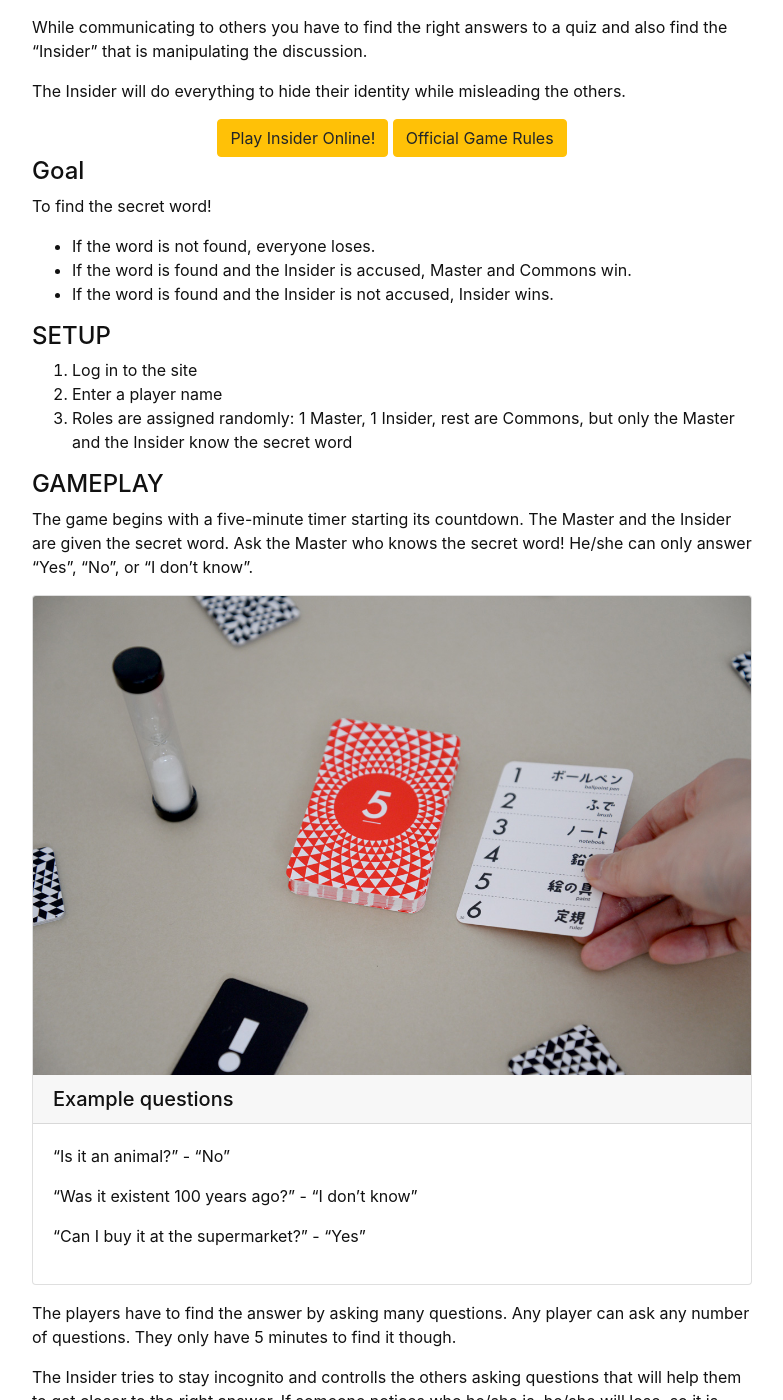
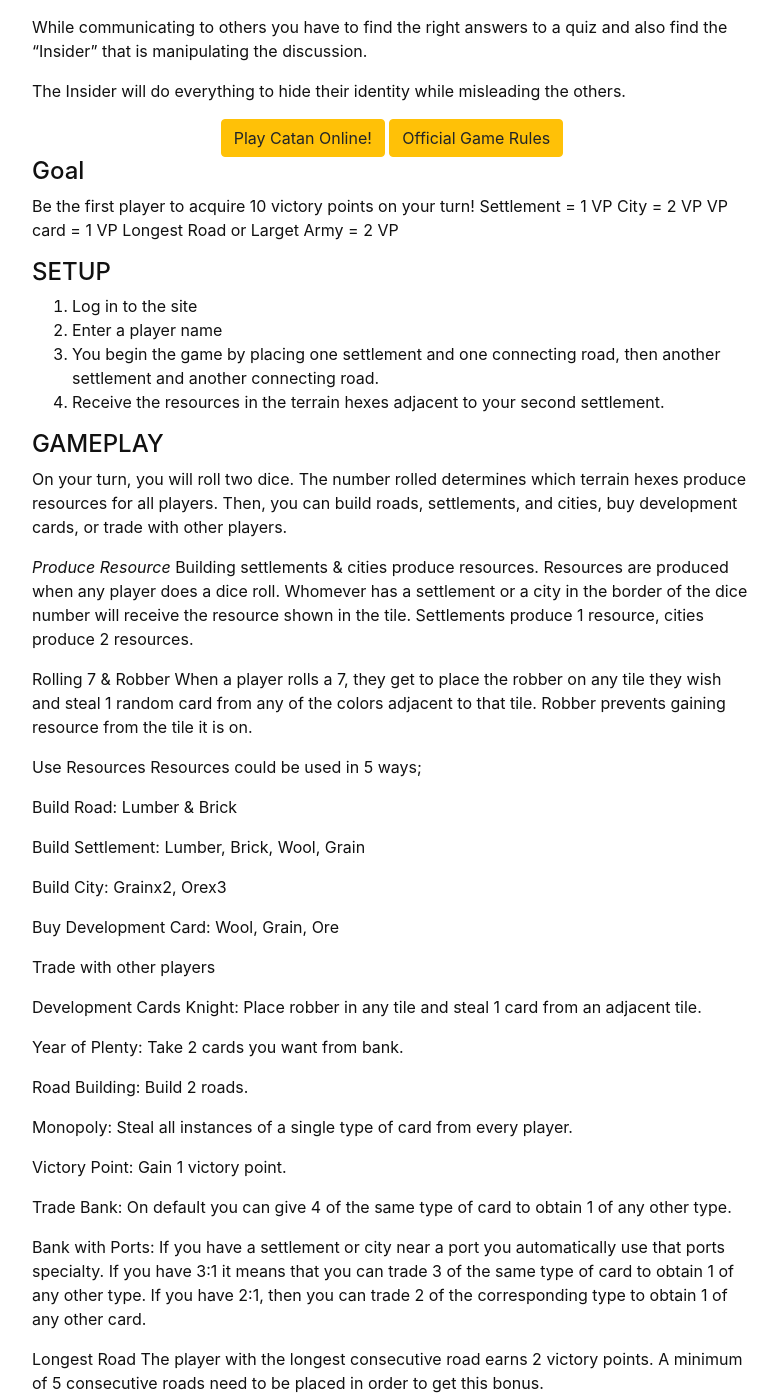
Before and after one commit to hanwendong1/VirtualGaming, a Jekyll site: the page built from content/4-Catan.md, in a window 1280 px wide and 1400 px high, scrolled down 1149 px. Shown: the whole window, without its empty margins (248-1031 px from the left). Built offline with Jekyll 4.4.1, drawn with Linux system fonts in a browser that asks for light colours; some of the changed text lies outside the part shown.

Commit message:
Update 4-Catan.md

```diff
--- a/content/4-Catan.md
+++ b/content/4-Catan.md
@@ -60,24 +60,81 @@
 The Insider will do everything to hide their identity while misleading the others.
 
 <div style="text-align: center;">
-<a class="btn btn-warning" href="https://ui-lib-insider.herokuapp.com/" role="button">Play Insider Online!</a>
-<a class="btn btn-warning" href="https://www.ultraboardgames.com/insider/game-rules.php" role="button">Official Game Rules</a>
+<a class="btn btn-warning" href="https://colonist.io/" role="button">Play Catan Online!</a>
+<a class="btn btn-warning" href="https://www.catan.com/files/downloads/catan_base_rules_2020_200707.pdf" role="button">Official Game Rules</a>
 </div>
 
 #### Goal
 
-To find the secret word!
-- If the word is not found, everyone loses.
-- If the word is found and the Insider is accused, Master and Commons win.
-- If the word is found and the Insider is not accused, Insider wins.
+Be the first player to acquire 10 victory points on your turn!
+Settlement = 1 VP
+City = 2 VP
+VP card = 1 VP
+Longest Road or Larget Army = 2 VP
 
 #### SETUP
 1. Log in to the site
 2. Enter a player name
-3. Roles are assigned randomly: 1 Master, 1 Insider, rest are Commons, but only the Master and the Insider know the secret word
+3. You begin the game by placing one settlement and one connecting road, then another settlement and another connecting road.
+4. Receive the resources in the terrain hexes adjacent to your second settlement.
 
 #### GAMEPLAY
-The game begins with a five-minute timer starting its countdown. The Master and the Insider are given the secret word. Ask the Master who knows the secret word! He/she can only answer "Yes", "No", or "I don't know".
+
+On your turn, you will roll two dice. The number rolled determines which terrain hexes produce resources for all players. Then, you can build roads, settlements, and cities, buy development cards, or trade with other players.
+
+*Produce Resource*
+Building settlements & cities produce resources. Resources are produced when any player does a dice roll. Whomever has a settlement or a city in the border of the dice number will receive the resource shown in the tile. Settlements produce 1 resource, cities produce 2 resources.
+
+Rolling 7 & Robber
+When a player rolls a 7, they get to place the robber on any tile they wish and steal 1 random card from any of the colors adjacent to that tile. Robber prevents gaining resource from the tile it is on.
+
+Use Resources
+Resources could be used in 5 ways;
+
+Build Road: Lumber & Brick
+
+Build Settlement: Lumber, Brick, Wool, Grain
+
+Build City: Grainx2, Orex3
+
+Buy Development Card: Wool, Grain, Ore
+
+Trade with other players
+
+Development Cards
+Knight: Place robber in any tile and steal 1 card from an adjacent tile.
+
+Year of Plenty: Take 2 cards you want from bank.
+
+Road Building: Build 2 roads.
+
+Monopoly: Steal all instances of a single type of card from every player.
+
+Victory Point: Gain 1 victory point.
+
+Trade
+Bank: On default you can give 4 of the same type of card to obtain 1 of any other type.
+
+Bank with Ports: If you have a settlement or city near a port you automatically use that ports specialty. If you have 3:1 it means that you can trade 3 of the same type of card to obtain 1 of any other type. If you have 2:1, then you can trade 2 of the corresponding type to obtain 1 of any other card.
+
+Longest Road
+The player with the longest consecutive road earns 2 victory points. A minimum of 5 consecutive roads need to be placed in order to get this bonus.
+
+Largest Army
+The player to use the most amount of Knight cards earns 2 victory points. A minimum of 3 Knight cards needs to be used in order to get this bonus.
+
+Points
+- Settlement: 1 point
+
+- City: 2 points
+
+- Longest Road: 2 points
+
+- Largest Army: 2 points
+
+- Victory Points Development Cards: 1 point
+
+Win the game at 10 Points.
 
 {% capture text %}
 "Is it an animal?" - "No"
```
